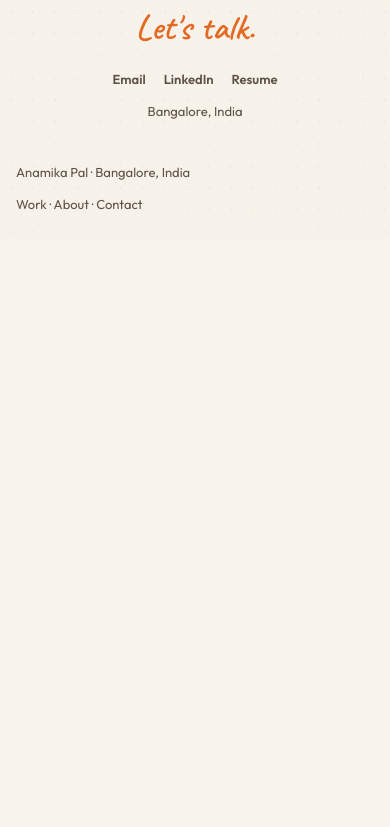
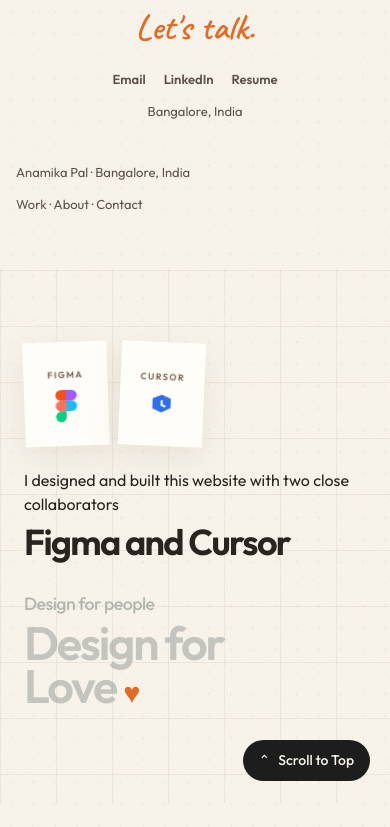
Before and after one commit to anamikapal562/anamika-portfolio, a React (Vite) app: page / in a window 390 px wide. Shown: the part 6797-7624 px from the top of the page. Before the commit the page ends 7035 px from the top, so only its background shows below. Built offline with nearby package versions, Linux system fonts and the light colour scheme.

Commit message:
Add a stamp-style signature to the footer.
The closing note credits Figma and Cursor as collaborators and signs off with a quiet Design for Love line.

Co-authored-by: Anamika Pal <anamikapal562@users.noreply.github.com>

```diff
--- a/src/components/Footer.tsx
+++ b/src/components/Footer.tsx
@@ -36,6 +36,66 @@ export function Footer() {
           <Link href="/contact">Contact</Link>
         </p>
       </div>
+      <Signature />
     </footer>
   );
 }
+
+function Signature() {
+  return (
+    <section className="signature" aria-labelledby="signature-heading">
+      <div className="signature-layout">
+        <div className="signature-copy">
+          <div className="maker-stamps">
+            <div className="maker-stamp" style={{ rotate: "-2deg" }}>
+              <span>Figma</span>
+              <FigmaMark />
+            </div>
+            <div className="maker-stamp" style={{ rotate: "2.5deg" }}>
+              <span>Cursor</span>
+              <CursorMark />
+            </div>
+          </div>
+          <p>I designed and built this website with two close collaborators</p>
+          <h2 id="signature-heading">Figma and Cursor</h2>
+        </div>
+        <p className="signoff" aria-hidden="true">
+          <span>Design for people</span>
+          Design for
+          <br />
+          Love <span className="signoff-heart">♥</span>
+        </p>
+      </div>
+      <button
+        className="to-top"
+        type="button"
+        onClick={() => window.scrollTo({ top: 0, behavior: "smooth" })}
+      >
+        <span aria-hidden="true">⌃</span> Scroll to Top
+      </button>
+    </section>
+  );
+}
+
+function FigmaMark() {
+  return (
+    <svg className="brand-mark" viewBox="0 0 38 57" aria-hidden="true">
+      <path fill="#f24e1e" d="M19 19V0H9.5a9.5 9.5 0 0 0 0 19H19Z" />
+      <path fill="#a259ff" d="M19 0h9.5a9.5 9.5 0 0 1 0 19H19V0Z" />
+      <path fill="#ff7262" d="M0 28.5A9.5 9.5 0 0 0 9.5 38H19V19H9.5A9.5 9.5 0 0 0 0 28.5Z" />
+      <path fill="#1abcfe" d="M19 19h9.5a9.5 9.5 0 0 1 0 19H19V19Z" />
+      <path fill="#0acf83" d="M0 47.5A9.5 9.5 0 0 0 9.5 57 9.5 9.5 0 0 0 19 47.5V38H9.5A9.5 9.5 0 0 0 0 47.5Z" />
+    </svg>
+  );
+}
+
+function CursorMark() {
+  return (
+    <svg className="brand-mark brand-mark-cursor" viewBox="0 0 24 24" aria-hidden="true">
+      <path
+        fill="currentColor"
+        d="M4.2 5.6 12 2.4l7.8 3.2v7.8L12 17.6 4.2 14.4V5.6Zm7 1.5v4.6l3.7 1.6.8-1.5-2.8-1.2V7.1h-1.7Z"
+      />
+    </svg>
+  );
+}
--- a/src/styles/work.css
+++ b/src/styles/work.css
@@ -528,6 +528,158 @@
   color: var(--accent);
 }
 
+.signature {
+  position: relative;
+  width: 100vw;
+  margin: 56px calc(50% - 50vw) 0;
+  padding: 72px max(24px, calc(50vw - 560px)) 88px;
+  background-color: transparent;
+  background-image:
+    linear-gradient(to right, rgba(90, 62, 40, 0.07) 1px, transparent 1px),
+    linear-gradient(to bottom, rgba(90, 62, 40, 0.07) 1px, transparent 1px);
+  background-size: 56px 56px;
+}
+
+.signature-layout {
+  display: grid;
+  gap: 36px;
+  align-items: end;
+}
+
+.maker-stamps {
+  display: flex;
+  gap: 12px;
+  margin-bottom: 22px;
+}
+
+.maker-stamp {
+  width: 84px;
+  min-height: 104px;
+  padding: 16px 10px 14px;
+  display: flex;
+  flex-direction: column;
+  align-items: center;
+  justify-content: center;
+  gap: 8px;
+  background: #fffdf8;
+  filter: drop-shadow(0 10px 16px rgba(72, 46, 24, 0.08));
+  --hole: 4px;
+  --pitch: 14px;
+  mask-image:
+    radial-gradient(circle at left center, transparent var(--hole), #000 calc(var(--hole) + 0.6px)) left / 8px var(--pitch) repeat-y,
+    radial-gradient(circle at right center, transparent var(--hole), #000 calc(var(--hole) + 0.6px)) right / 8px var(--pitch) repeat-y,
+    radial-gradient(circle at center top, transparent var(--hole), #000 calc(var(--hole) + 0.6px)) top / var(--pitch) 8px repeat-x,
+    radial-gradient(circle at center bottom, transparent var(--hole), #000 calc(var(--hole) + 0.6px)) bottom / var(--pitch) 8px repeat-x;
+  mask-composite: intersect;
+}
+
+.maker-stamp span {
+  font-family: var(--font-ui);
+  font-size: 9px;
+  font-weight: 600;
+  letter-spacing: 0.16em;
+  text-transform: uppercase;
+  color: var(--brown);
+}
+
+.brand-mark {
+  width: 22px;
+  height: 32px;
+}
+
+.brand-mark-cursor {
+  width: 28px;
+  height: 28px;
+  color: #2f6fed;
+}
+
+.signature-copy p {
+  max-width: 34ch;
+  color: var(--ink);
+  font-size: 16px;
+}
+
+.signature-copy h2 {
+  margin-top: 8px;
+  font-family: var(--font-ui);
+  font-weight: 650;
+  font-size: clamp(36px, 4vw, 52px);
+  letter-spacing: -0.045em;
+  line-height: 1;
+  color: var(--ink);
+}
+
+.signoff {
+  justify-self: end;
+  text-align: right;
+  font-family: var(--font-ui);
+  font-weight: 600;
+  font-size: clamp(52px, 6.4vw, 84px);
+  line-height: 0.92;
+  letter-spacing: -0.045em;
+  color: rgba(126, 134, 130, 0.42);
+}
+
+.signoff span:first-child {
+  display: block;
+  margin-bottom: 8px;
+  font-size: 0.38em;
+  font-weight: 500;
+  letter-spacing: -0.03em;
+  color: rgba(126, 134, 130, 0.55);
+}
+
+.signoff-heart {
+  color: var(--accent-hot);
+  font-size: 0.62em;
+}
+
+.to-top {
+  position: absolute;
+  right: max(20px, calc(50vw - 700px));
+  bottom: 22px;
+  display: inline-flex;
+  align-items: center;
+  gap: 8px;
+  padding: 10px 16px;
+  border: 0;
+  border-radius: 999px;
+  background: #1d1d1d;
+  color: #f7f3ea;
+  font-family: var(--font-ui);
+  font-size: 14px;
+  font-weight: 500;
+  cursor: pointer;
+}
+
+.to-top:hover {
+  background: #111;
+}
+
+.to-top:focus-visible {
+  outline: 2px solid var(--accent);
+  outline-offset: 3px;
+}
+
+@media (min-width: 860px) {
+  .signature-layout {
+    grid-template-columns: minmax(280px, 1fr) minmax(280px, 1fr);
+    gap: 48px;
+  }
+}
+
+@media (max-width: 859px) {
+  .signature {
+    padding-bottom: 96px;
+  }
+
+  .signoff {
+    justify-self: start;
+    text-align: left;
+    font-size: clamp(44px, 12vw, 64px);
+  }
+}
+
 @media (hover: hover) {
   .project-card:hover {
     translate: 0 -6px;
```
